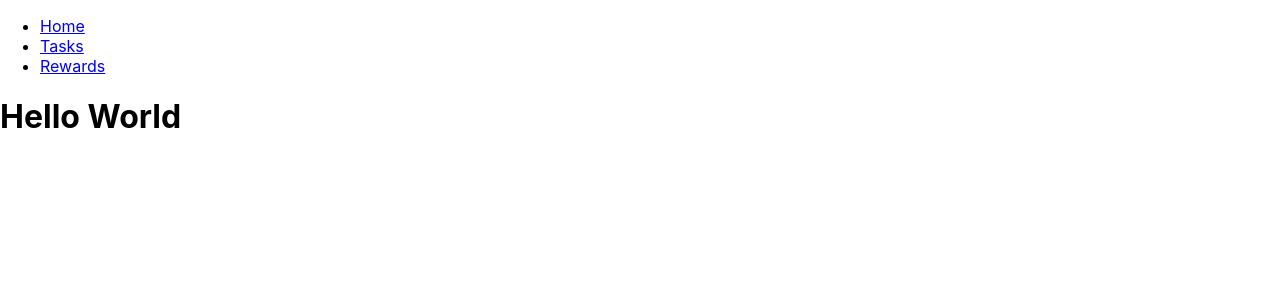
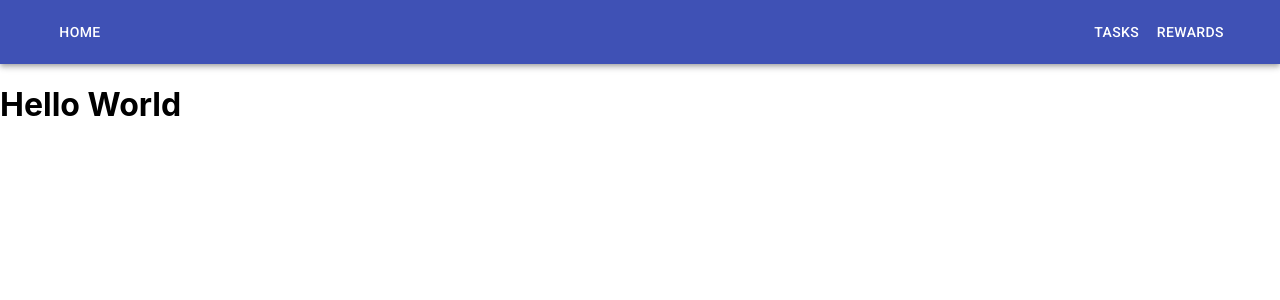
Before and after one commit to wenxiao92/phase-2-project-task-complete-for-reward, a React (Create React App) app: page / in a window 1280 px wide. Shown: the top 300 px of the page. Built offline with nearby package versions, Linux system fonts and the light colour scheme.

Commit message:
Added Links with muiv4 syntaxes

```diff
--- a/src/Components/NavBar.js
+++ b/src/Components/NavBar.js
@@ -1,16 +1,47 @@
 import React from 'react'
 import {Link } from "react-router-dom"
+import { makeStyles } from '@material-ui/core/styles';
+import AppBar from '@material-ui/core/AppBar';
+import Toolbar from '@material-ui/core/Toolbar';
+import Typography from '@material-ui/core/Typography';
+import Button from '@material-ui/core/Button';
+import Container from '@material-ui/core/Container'
 
+const useStyles = makeStyles((theme) => ({
+    root: {
+      flexGrow: 1,
+    },
+    menuButton: {
+      marginRight: theme.spacing(2),
+    },
+    title: {
+      flexGrow: 1,
+    },
+  }));
 
 function NavBar(){
+    const classes = useStyles();
         return (
-            <nav>
-                 <ul>
-                <li><Link to="/"> Home </Link></li>
-                <li><Link to="/tasks"> Tasks </Link></li>
-                <li><Link to="/rewards"> Rewards </Link></li>
-                </ul>
-            </nav>
+            // <nav>
+            //      <ul>
+            //     <li><Link to="/"> Home </Link></li>
+            //     <li><Link to="/tasks"> Tasks </Link></li>
+            //     <li><Link to="/rewards"> Rewards </Link></li>
+            //     </ul>
+            // </nav>
+            <div className={classes.root}>
+            <AppBar position="static">
+            <Container>
+              <Toolbar>
+                <Typography variant="h6" className={classes.title}>
+                <Button color="inherit" component={Link} to="/">Home</Button>
+                </Typography>
+                <Button color="inherit" component={Link} to="/tasks">Tasks</Button>
+                <Button color="inherit" component={Link} to="/rewards">Rewards</Button>
+              </Toolbar>
+              </Container>
+            </AppBar>
+          </div>
         );
 
 }
```
